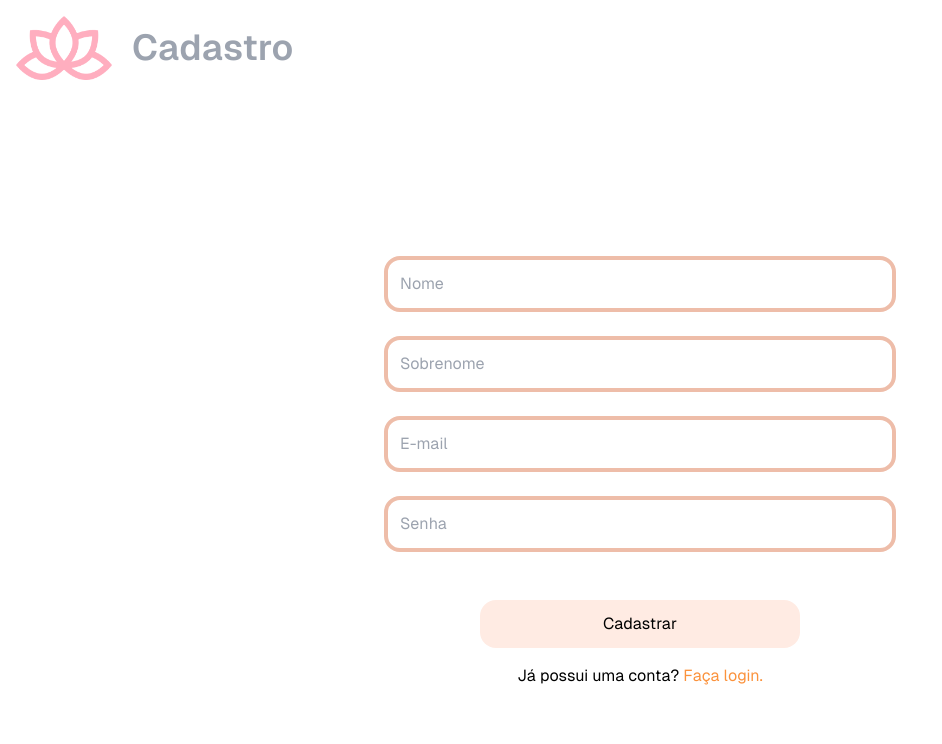
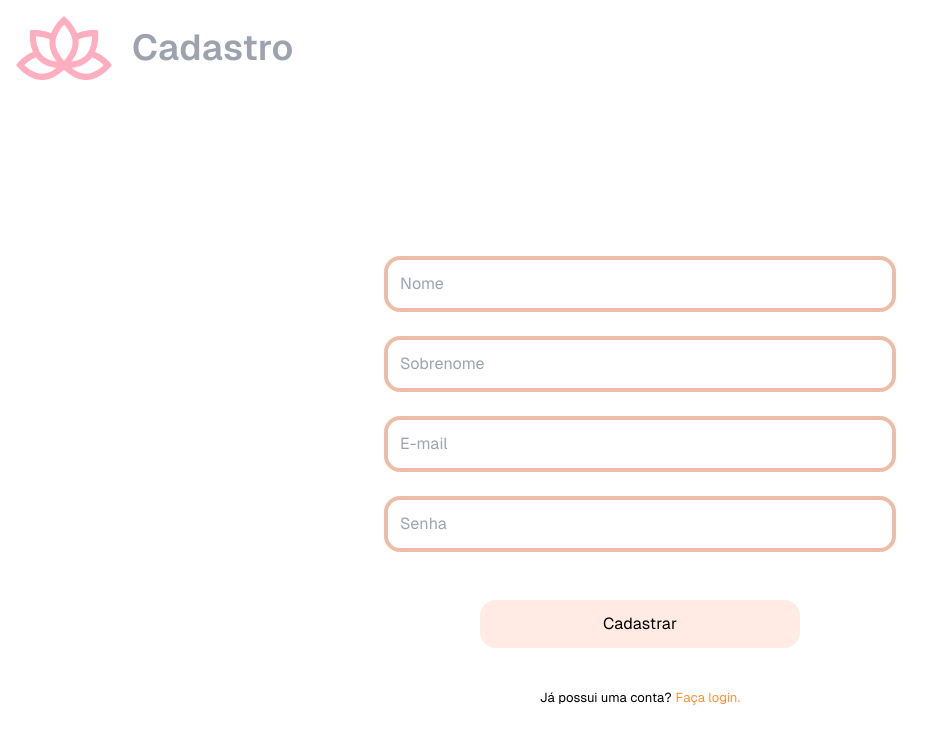
Before and after one commit to AliceZeurgo/Cms-cadastro, a Next.js app: page / in a window 1280 px wide. Shown: the top 744 px of the page, without its empty margins (0-942 px from the left). Built offline with nearby package versions, Linux system fonts and the light colour scheme.

Commit message:
finalizado

```diff
--- a/src/app/cadastro/cadastroInterface.js
+++ b/src/app/cadastro/cadastroInterface.js
@@ -26,7 +26,7 @@ export default function CadastroInterface() {
   const handleSubmit = async (e) => {
     e.preventDefault();
     try {
-      const response = await fetch("http://localhost:8080/users", {
+      const response = await fetch("http://localhost:8080/v1/Lotus/cadastro", {
         method: "POST",
         headers: {
           "Content-Type": "application/json",
@@ -107,7 +107,7 @@ export default function CadastroInterface() {
           </button>
         </form>
 
-        <p className="mt-4 text-center">
+        <p className="mt-4 text-center p-6 text-[13px]">
           Já possui uma conta?
           <button className="text-orange-400 ml-1">Faça login.</button>
         </p>
```
